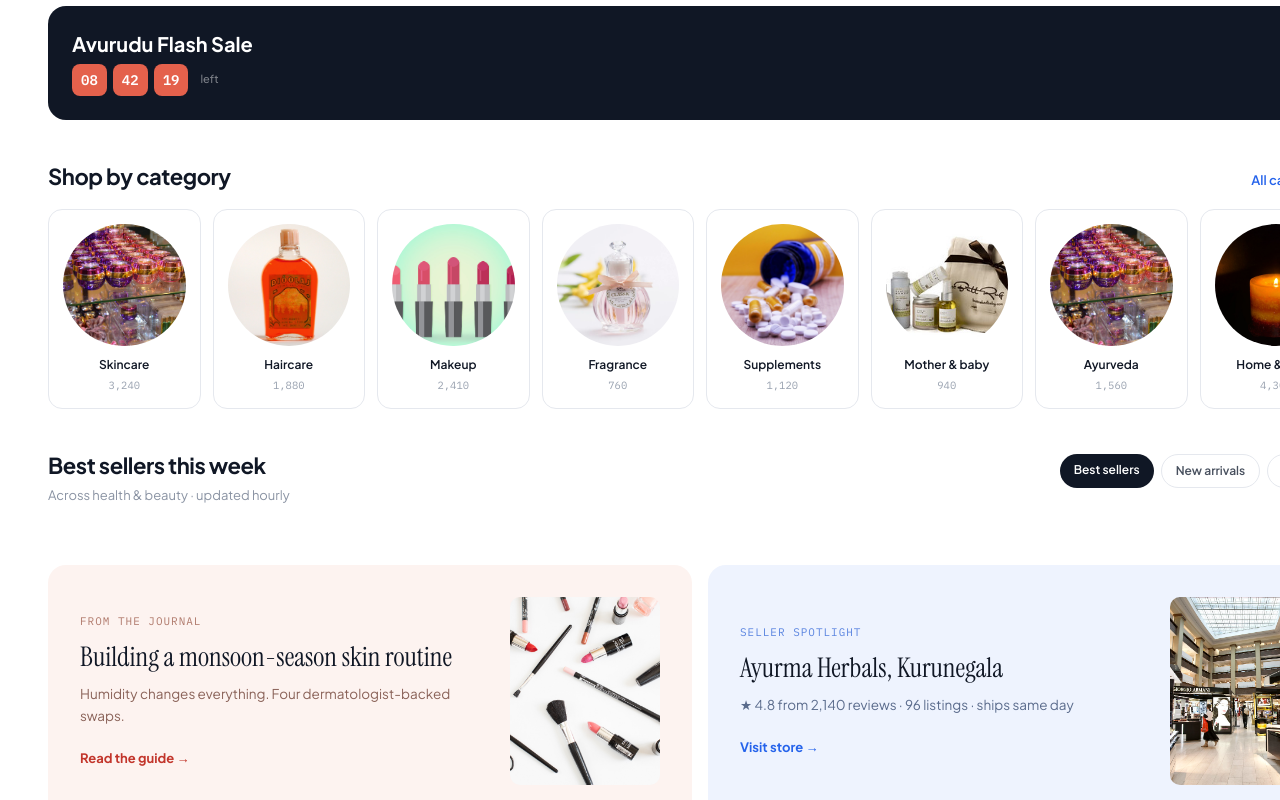
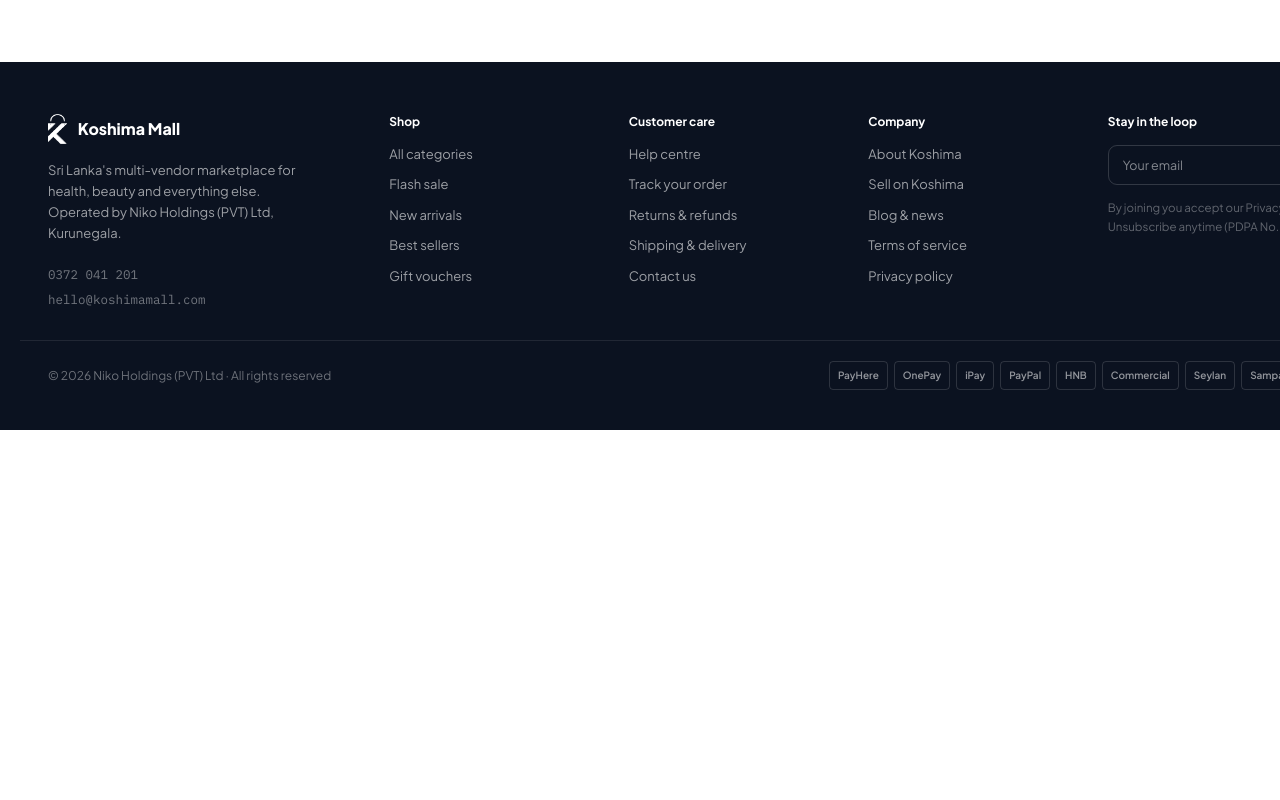
Before and after one commit to IroshaHewage/koshima-ui, a Next.js app: page / in a window 1280 px wide. Shown: the part 800-1600 px from the top of the page. After the commit the page ends 1230 px from the top, so only its background shows below. Built offline with nearby package versions, Linux system fonts and the light colour scheme.

Commit message:
feat: remove flash sale and related sections from page.tsx

```diff
--- a/app/page.tsx
+++ b/app/page.tsx
@@ -118,224 +118,6 @@
           ))}
         </div>
       </div>
-
-      {/* Flash sale */}
-      <div className="mx-auto max-w-[1360px] px-7 pb-2">
-        <div className="flex items-center gap-7 rounded-2xl bg-[#101725] p-6">
-          <div className="flex-none">
-            <div className="mb-1.5 text-xl font-bold text-white">
-              Avurudu Flash Sale
-            </div>
-            <div className="flex items-center gap-1.5">
-              {["08", "42", "19"].map((u, i) => (
-                <div
-                  key={i}
-                  className="min-w-[34px] rounded-md bg-[#E4614C] px-[9px] py-1.5 text-center font-mono text-sm font-bold text-white"
-                >
-                  {u}
-                </div>
-              ))}
-              <span className="ml-1.5 text-[11px] font-medium text-white/45">
-                left
-              </span>
-            </div>
-          </div>
-          <div className="grid flex-1 grid-cols-5 gap-3">
-            {FLASH_ITEMS.map((p) => (
-              <Link
-                href="/product"
-                key={p.name}
-                className="cursor-pointer rounded-[10px] bg-white p-2.5 text-inherit no-underline"
-              >
-                <div className="relative mb-2 aspect-square overflow-hidden rounded-[7px]">
-                  <Image
-                    src={storefrontImg(p.img)}
-                    alt={p.name}
-                    fill
-                    className="object-cover"
-                  />
-                </div>
-                <div className="h-[31px] overflow-hidden text-[11.5px] leading-[1.35] font-medium">
-                  {p.name}
-                </div>
-                <div className="mt-1.5 flex items-baseline gap-1.5">
-                  <span className="text-[13px] font-extrabold text-[#E4614C]">
-                    Rs {p.price}
-                  </span>
-                  <span className="text-[10.5px] text-[#B3BAC6] line-through">
-                    {p.was}
-                  </span>
-                </div>
-                <div className="mt-[7px] h-1 overflow-hidden rounded-full bg-[#F1F3F6]">
-                  <div
-                    className="h-full bg-[#E4614C]"
-                    style={{ width: p.sold }}
-                  />
-                </div>
-                <div className="mt-[5px] text-[9.5px] font-medium text-[#8A93A3]">
-                  {p.left} left
-                </div>
-              </Link>
-            ))}
-          </div>
-        </div>
-      </div>
-
-      {/* Shop by category */}
-      <div className="mx-auto max-w-[1360px] px-7 pt-8 pb-2">
-        <div className="mb-4 flex items-baseline justify-between">
-          <h2 className="text-[22px] font-bold tracking-[-0.02em]">
-            Shop by category
-          </h2>
-          <Link
-            href="/category"
-            className="cursor-pointer text-[13px] font-semibold text-[#2563EB] no-underline"
-          >
-            All categories →
-          </Link>
-        </div>
-        <div className="grid grid-cols-8 gap-3">
-          {TILES.map((t) => (
-            <Link
-              href="/category"
-              key={t.name}
-              className="cursor-pointer rounded-xl border border-[#E5E8EE] bg-white p-3.5 text-center text-inherit no-underline hover:border-[#2563EB] hover:shadow-[0_6px_18px_rgba(37,99,235,.08)]"
-            >
-              <div className="relative mb-[11px] aspect-square overflow-hidden rounded-full">
-                <Image
-                  src={storefrontImg(t.img)}
-                  alt={t.name}
-                  fill
-                  className="object-cover"
-                />
-              </div>
-              <div className="text-xs font-semibold">{t.name}</div>
-              <div className="mt-[5px] font-mono text-[10.5px] text-[#98A1AF]">
-                {t.n}
-              </div>
-            </Link>
-          ))}
-        </div>
-      </div>
-
-      {/* Best sellers */}
-      <div className="mx-auto max-w-[1360px] px-7 pt-8 pb-2">
-        <div className="mb-4 flex items-baseline justify-between">
-          <div>
-            <h2 className="mb-1 text-[22px] font-bold tracking-[-0.02em]">
-              Best sellers this week
-            </h2>
-            <div className="text-[13px] text-[#8A93A3]">
-              Across health &amp; beauty · updated hourly
-            </div>
-          </div>
-          <div className="flex gap-[7px]">
-            <span className="cursor-pointer rounded-full bg-[#101725] px-3.5 py-2 text-xs font-semibold text-white">
-              Best sellers
-            </span>
-            <span className="cursor-pointer rounded-full border border-[#E5E8EE] bg-white px-3.5 py-2 text-xs font-semibold text-[#48505E]">
-              New arrivals
-            </span>
-            <span className="cursor-pointer rounded-full border border-[#E5E8EE] bg-white px-3.5 py-2 text-xs font-semibold text-[#48505E]">
-              Top rated
-            </span>
-          </div>
-        </div>
-        <div className="grid grid-cols-5 gap-4">
-          {PRODUCTS.map((p) => (
-            <ProductCard key={p.id} product={p} />
-          ))}
-        </div>
-      </div>
-
-      {/* Journal + seller spotlight */}
-      <div className="mx-auto max-w-[1360px] px-7 pt-9 pb-2">
-        <div className="grid grid-cols-2 gap-4">
-          <div className="flex items-center gap-[26px] rounded-2xl bg-[#FDF3F0] p-8">
-            <div className="flex-1">
-              <div className="mb-3 font-mono text-[11px] tracking-[0.09em] text-[#B07A6C]">
-                FROM THE JOURNAL
-              </div>
-              <div className="mb-[11px] font-heading text-[27px] leading-[1.15]">
-                Building a monsoon-season skin routine
-              </div>
-              <div className="mb-[18px] text-[13.5px] leading-relaxed text-[#8A6258]">
-                Humidity changes everything. Four dermatologist-backed swaps.
-              </div>
-              <span className="cursor-pointer text-[13px] font-bold text-[#C2352B]">
-                Read the guide →
-              </span>
-            </div>
-            <div className="relative aspect-[4/5] w-[150px] flex-none overflow-hidden rounded-[10px]">
-              <Image
-                src={storefrontImg("journal")}
-                alt="Monsoon skin routine"
-                fill
-                className="object-cover"
-              />
-            </div>
-          </div>
-          <div className="flex items-center gap-[26px] rounded-2xl bg-[#EEF3FE] p-8">
-            <div className="flex-1">
-              <div className="mb-3 font-mono text-[11px] tracking-[0.09em] text-[#5B85E0]">
-                SELLER SPOTLIGHT
-              </div>
-              <div className="mb-[11px] font-heading text-[27px] leading-[1.15]">
-                Ayurma Herbals, Kurunegala
-              </div>
-              <div className="mb-[18px] text-[13.5px] leading-relaxed text-[#5A6B8C]">
-                ★ 4.8 from 2,140 reviews · 96 listings · ships same day
-              </div>
-              <Link
-                href="/product"
-                className="cursor-pointer text-[13px] font-bold text-[#2563EB] no-underline"
-              >
-                Visit store →
-              </Link>
-            </div>
-            <div className="relative aspect-[4/5] w-[150px] flex-none overflow-hidden rounded-[10px]">
-              <Image
-                src={storefrontImg("seller")}
-                alt="Ayurma Herbals storefront"
-                fill
-                className="object-cover"
-              />
-            </div>
-          </div>
-        </div>
-      </div>
-
-      {/* Recently viewed */}
-      <div className="mx-auto max-w-[1360px] px-7 pt-9 pb-3">
-        <h2 className="mb-4 text-[22px] font-bold tracking-[-0.02em]">
-          Recently viewed
-        </h2>
-        <div className="grid grid-cols-6 gap-3.5">
-          {RECENT.map((p) => (
-            <Link
-              href="/product"
-              key={p.name}
-              className="cursor-pointer rounded-[11px] border border-[#E5E8EE] bg-white p-[11px] text-inherit no-underline hover:border-[#101725]"
-            >
-              <div className="relative mb-2.5 aspect-square overflow-hidden rounded-lg">
-                <Image
-                  src={storefrontImg(p.img)}
-                  alt={p.name}
-                  fill
-                  className="object-cover"
-                />
-              </div>
-              <div className="min-h-8 text-xs leading-[1.35] font-medium">
-                {p.name}
-              </div>
-              <div className="mt-[7px] text-[13px] font-extrabold">
-                Rs {p.price}
-              </div>
-            </Link>
-          ))}
-        </div>
-      </div>
-
       <Footer />
     </div>
   )
```
